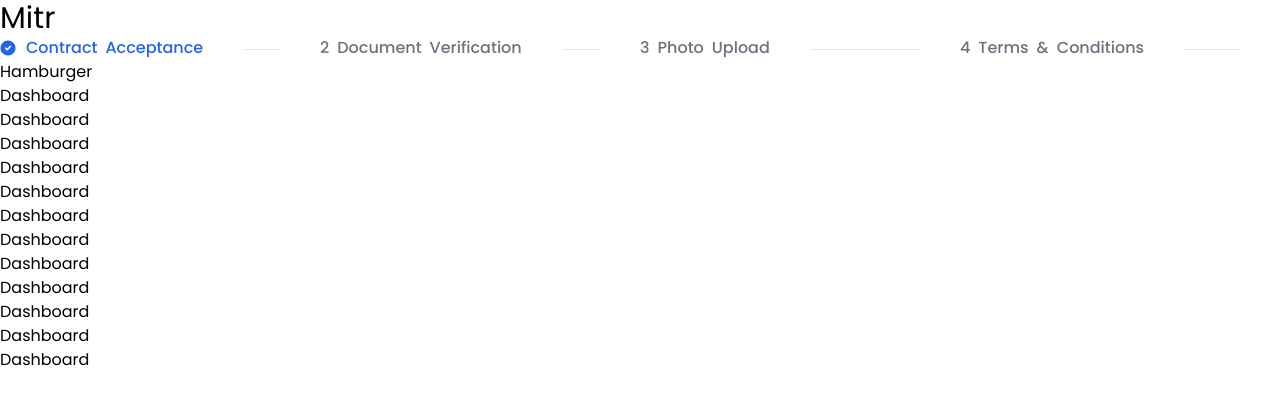
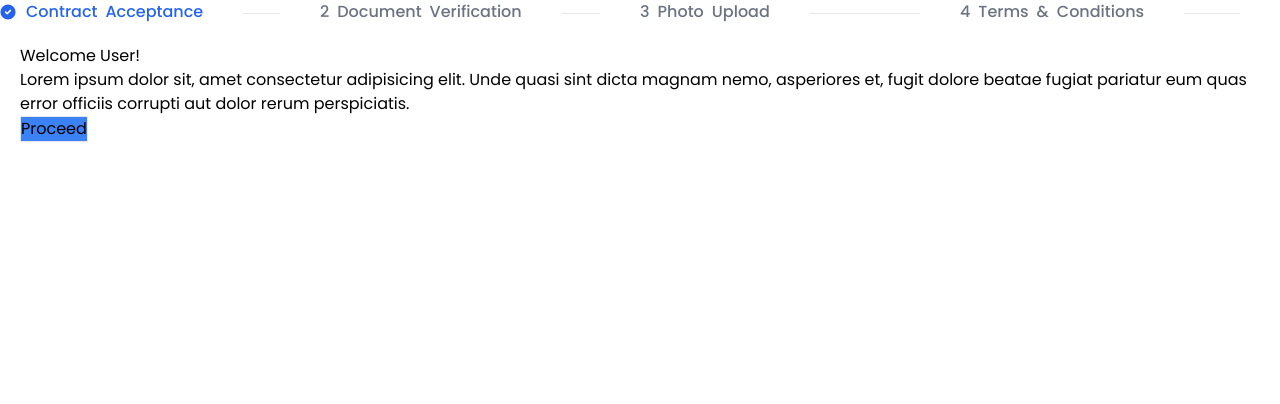
Before and after one commit to piyushbaibhav/Mitr, a React (Vite) app: page /dashboard in a window 1280 px wide. Shown: the top 404 px of the page. Built offline with nearby package versions, Linux system fonts and the light colour scheme.

Commit message:
Dashboard Update

```diff
--- a/src/App.jsx
+++ b/src/App.jsx
@@ -16,7 +16,6 @@ function App() {
     <>
     <Router>
       {/* <DarkModeToggle/> */}
-      <TypingText/>
       <Hamburger/>
       {/* <DarkModeToggle/>
       <TypingText/> */}
--- a/src/components/Navbar.jsx
+++ /dev/null
@@ -1,39 +0,0 @@
-import React from 'react'
-
-export default function Navbar() {
-  return (
-
-  <nav className=''>
-    <ol class="flex items-center w-full text-sm font-medium text-center text-gray-500 dark:text-gray-400 sm:text-base">
-      <li class="flex md:w-full items-center text-blue-600 dark:text-blue-500 sm:after:content-[''] after:w-full after:h-1 after:border-b after:border-gray-200 after:border-1 after:hidden sm:after:inline-block after:mx-6 xl:after:mx-10 dark:after:border-gray-700">
-        <span class="flex items-center after:content-['/'] sm:after:hidden after:mx-2 after:text-gray-200 dark:after:text-gray-500">
-          <svg class="w-3.5 h-3.5 sm:w-4 sm:h-4 me-2.5" aria-hidden="true" xmlns="http://www.w3.org/2000/svg" fill="currentColor" viewBox="0 0 20 20">
-            <path d="M10 .5a9.5 9.5 0 1 0 9.5 9.5A9.51 9.51 0 0 0 10 .5Zm3.707 8.207-4 4a1 1 0 0 1-1.414 0l-2-2a1 1 0 0 1 1.414-1.414L9 10.586l3.293-3.293a1 1 0 0 1 1.414 1.414Z"/>
-          </svg>
-          Contract  <span class="hidden sm:inline-flex sm:ms-2">Acceptance</span>
-        </span>
-      </li>
-      <li class="flex md:w-full items-center after:content-[''] after:w-full after:h-1 after:border-b after:border-gray-200 after:border-1 after:hidden sm:after:inline-block after:mx-6 xl:after:mx-10 dark:after:border-gray-700">
-        <span class="flex items-center after:content-['/'] sm:after:hidden after:mx-2 after:text-gray-200 dark:after:text-gray-500">
-          <span class="me-2">2</span>
-          Document <span class="hidden sm:inline-flex sm:ms-2">Verification</span>
-        </span>
-      </li>
-      <li class="flex md:w-full items-center after:content-[''] after:w-full after:h-1 after:border-b after:border-gray-200 after:border-1 after:hidden sm:after:inline-block after:mx-6 xl:after:mx-10 dark:after:border-gray-700">
-        <span class="flex items-center after:content-['/'] sm:after:hidden after:mx-2 after:text-gray-200 dark:after:text-gray-500">
-          <span class="me-2">3</span>
-          Photo <span class="hidden sm:inline-flex sm:ms-2">Upload</span>
-        </span>
-      </li>
-      <li class="flex md:w-full items-center after:content-[''] after:w-full after:h-1 after:border-b after:border-gray-200 after:border-1 after:hidden sm:after:inline-block after:mx-6 xl:after:mx-10 dark:after:border-gray-700">
-        <span class="flex items-center after:content-['/'] sm:after:hidden after:mx-2 after:text-gray-200 dark:after:text-gray-500">
-          <span class="me-2">4</span>
-          Terms <span class="hidden sm:inline-flex sm:ms-2"> & </span> <span class="hidden sm:inline-flex sm:ms-2"> Conditions</span>
-        </span>
-      </li>
-
-    </ol>
-  </nav>
-
-  )
-}
--- a/src/pages/Dashboard.jsx
+++ b/src/pages/Dashboard.jsx
@@ -1,23 +1,44 @@
 import React from 'react'
-import Navbar from '../components/Navbar'
+
 
 export default function Dashboard() {
   return (
     <>
-      <Navbar className=""/>
-      <div className="flex">Hamburger</div>
-      <div>Dashboard</div>
-      <div>Dashboard</div>
-      <div>Dashboard</div>
-      <div>Dashboard</div>
-      <div>Dashboard</div>
-      <div>Dashboard</div>
-      <div>Dashboard</div>
-      <div>Dashboard</div>
-      <div>Dashboard</div>
-      <div>Dashboard</div>
-      <div>Dashboard</div>
-      <div>Dashboard</div>
+  <nav className=''>
+    <ol class="flex items-center w-full text-sm font-medium text-center text-gray-500 dark:text-gray-400 sm:text-base">
+      <li class="flex md:w-full items-center text-blue-600 dark:text-blue-500 sm:after:content-[''] after:w-full after:h-1 after:border-b after:border-gray-200 after:border-1 after:hidden sm:after:inline-block after:mx-6 xl:after:mx-10 dark:after:border-gray-700">
+        <span class="flex items-center after:content-['/'] sm:after:hidden after:mx-2 after:text-gray-200 dark:after:text-gray-500">
+          <svg class="w-3.5 h-3.5 sm:w-4 sm:h-4 me-2.5" aria-hidden="true" xmlns="http://www.w3.org/2000/svg" fill="currentColor" viewBox="0 0 20 20">
+            <path d="M10 .5a9.5 9.5 0 1 0 9.5 9.5A9.51 9.51 0 0 0 10 .5Zm3.707 8.207-4 4a1 1 0 0 1-1.414 0l-2-2a1 1 0 0 1 1.414-1.414L9 10.586l3.293-3.293a1 1 0 0 1 1.414 1.414Z"/>
+          </svg>
+          Contract  <span class="hidden sm:inline-flex sm:ms-2">Acceptance</span>
+        </span>
+      </li>
+      <li class="flex md:w-full items-center after:content-[''] after:w-full after:h-1 after:border-b after:border-gray-200 after:border-1 after:hidden sm:after:inline-block after:mx-6 xl:after:mx-10 dark:after:border-gray-700">
+        <span class="flex items-center after:content-['/'] sm:after:hidden after:mx-2 after:text-gray-200 dark:after:text-gray-500">
+          <span class="me-2">2</span>
+          Document <span class="hidden sm:inline-flex sm:ms-2">Verification</span>
+        </span>
+      </li>
+      <li class="flex md:w-full items-center after:content-[''] after:w-full after:h-1 after:border-b after:border-gray-200 after:border-1 after:hidden sm:after:inline-block after:mx-6 xl:after:mx-10 dark:after:border-gray-700">
+        <span class="flex items-center after:content-['/'] sm:after:hidden after:mx-2 after:text-gray-200 dark:after:text-gray-500">
+          <span class="me-2">3</span>
+          Photo <span class="hidden sm:inline-flex sm:ms-2">Upload</span>
+        </span>
+      </li>
+      <li class="flex md:w-full items-center after:content-[''] after:w-full after:h-1 after:border-b after:border-gray-200 after:border-1 after:hidden sm:after:inline-block after:mx-6 xl:after:mx-10 dark:after:border-gray-700">
+        <span class="flex items-center after:content-['/'] sm:after:hidden after:mx-2 after:text-gray-200 dark:after:text-gray-500">
+          <span class="me-2">4</span>
+          Terms <span class="hidden sm:inline-flex sm:ms-2"> & </span> <span class="hidden sm:inline-flex sm:ms-2"> Conditions</span>
+        </span>
+      </li>
+    </ol>
+  </nav>
+      <div className='m-5'>
+        Welcome User!<br/>
+        <div>Lorem ipsum dolor sit, amet consectetur adipisicing elit. Unde quasi sint dicta magnam nemo, asperiores et, fugit dolore beatae fugiat pariatur eum quas error officiis corrupti aut dolor rerum perspiciatis.</div>
+        <button className='border bg-blue-500'> Proceed </button>
+      </div>
     </>
   )
 }
```
